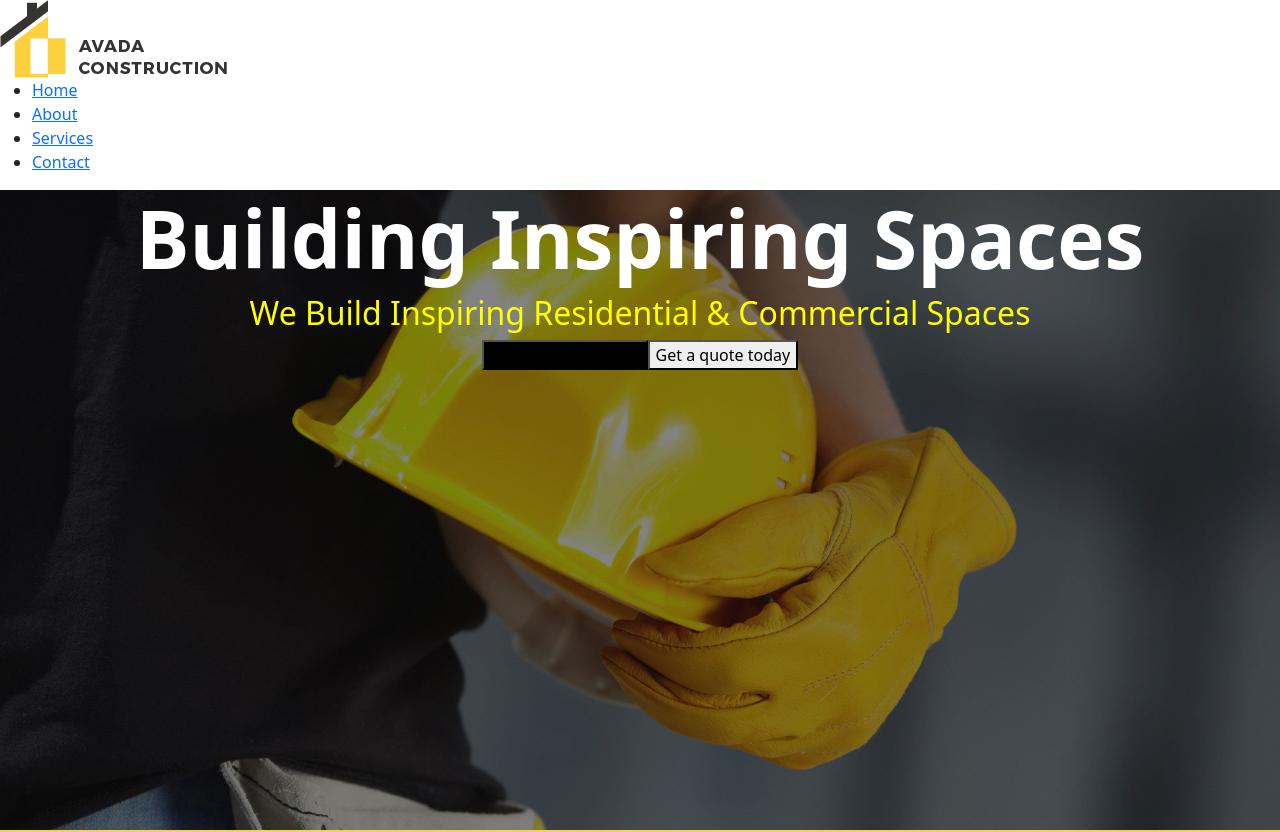
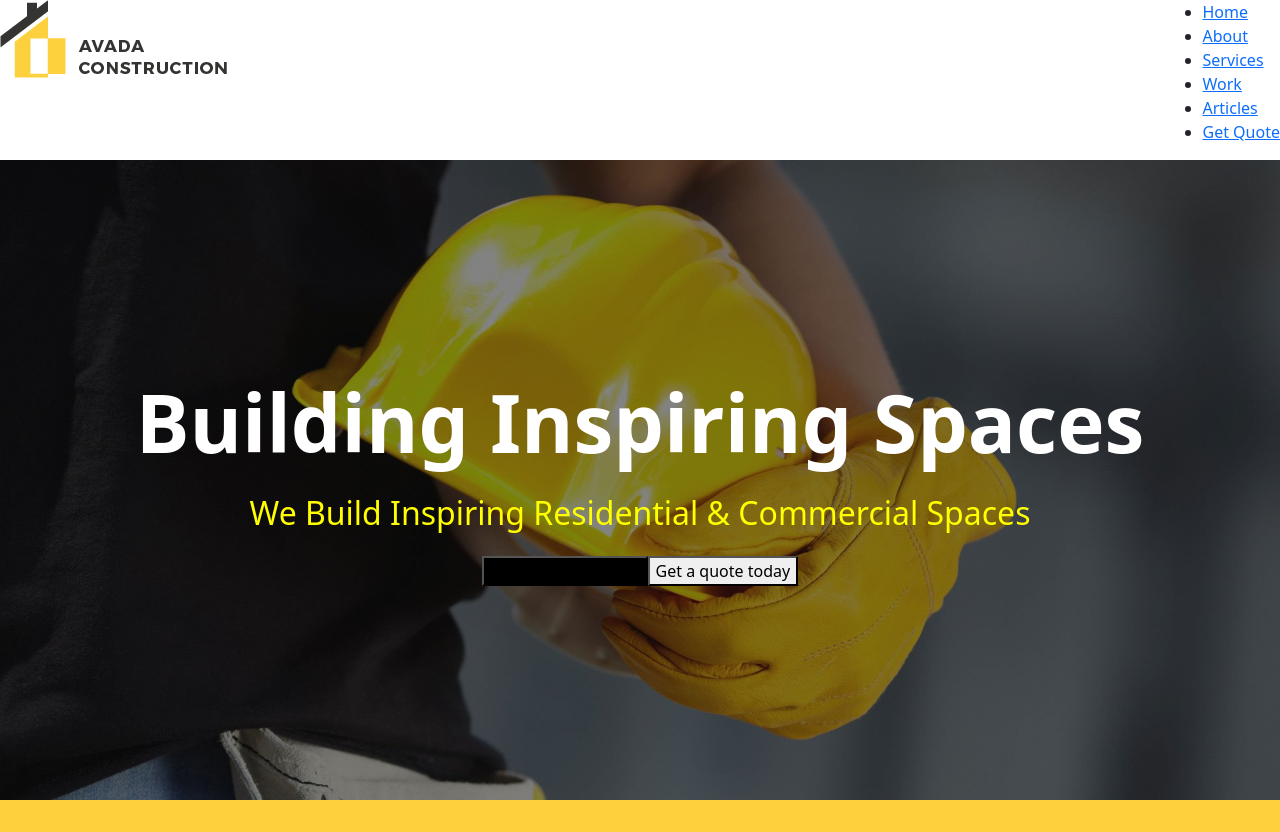
Before and after one commit to davidelunetta/proj-html-vuejs, a Vue app: page / in a window 1280 px wide. Shown: the top 832 px of the page. Built offline with nearby package versions, Linux system fonts and the light colour scheme.

Commit message:
header structure modified

```diff
--- a/src/assets/style/main.scss
+++ b/src/assets/style/main.scss
@@ -30,3 +30,6 @@
         padding-top: 25px;
     }
 }
+.btn-free-quote{
+    position: relative;
+}
--- a/src/components/Header.vue
+++ b/src/components/Header.vue
@@ -1,16 +1,25 @@
 <template>
+  <div class="d-flex justify-content-between">
     <div>
       <img src="../assets/img/construction_logo.png" alt="logo" />
+    </div>
+    <div class="d-flex flex-row">
       <nav class="">
         <ul class="">
-       <li v-for="item in menuItems"><a href="#">{{ item }}</a></li>
+          <li v-for="item in menuItems">
+            <a href="#">{{ item }}</a>
+          </li>
         </ul>
       </nav>
     </div>
-  <div id="hero" class="slider d-flex flex-column align-items-center">
+  </div>
+  <div
+    id="hero"
+    class="slider d-flex flex-column align-items-center justify-content-center"
+  >
     <h1>Building Inspiring Spaces</h1>
-    <h5>We Build Inspiring Residential & Commercial Spaces</h5>
-    <div>
+    <h5 class="pt-3">We Build Inspiring Residential & Commercial Spaces</h5>
+    <div class="pt-3">
       <button class="btn-header-right">Explore recent work</button>
       <button class="btn-header-left">Get a quote today</button>
     </div>
@@ -22,8 +31,8 @@
       >Do you have a construction project we can help with?</span
     >
   </div>
-  <div class="d-flex align-items-center justify-content-center ">
-      <button>GET A FREE QUOTE</button>
+  <div class="d-flex align-items-center justify-content-center">
+    <button class="btn-free-quote">GET A FREE QUOTE</button>
   </div>
 </template>
 
@@ -33,7 +42,7 @@ export default {
 
   data() {
     return {
-      menuItems: ["Home", "About", "Services", "Contact"],
+      menuItems: ["Home", "About", "Services", "Work", "Articles", "Get Quote"],
     };
   },
 };
```
Lines whose indentation alone changed are shown as unchanged.
